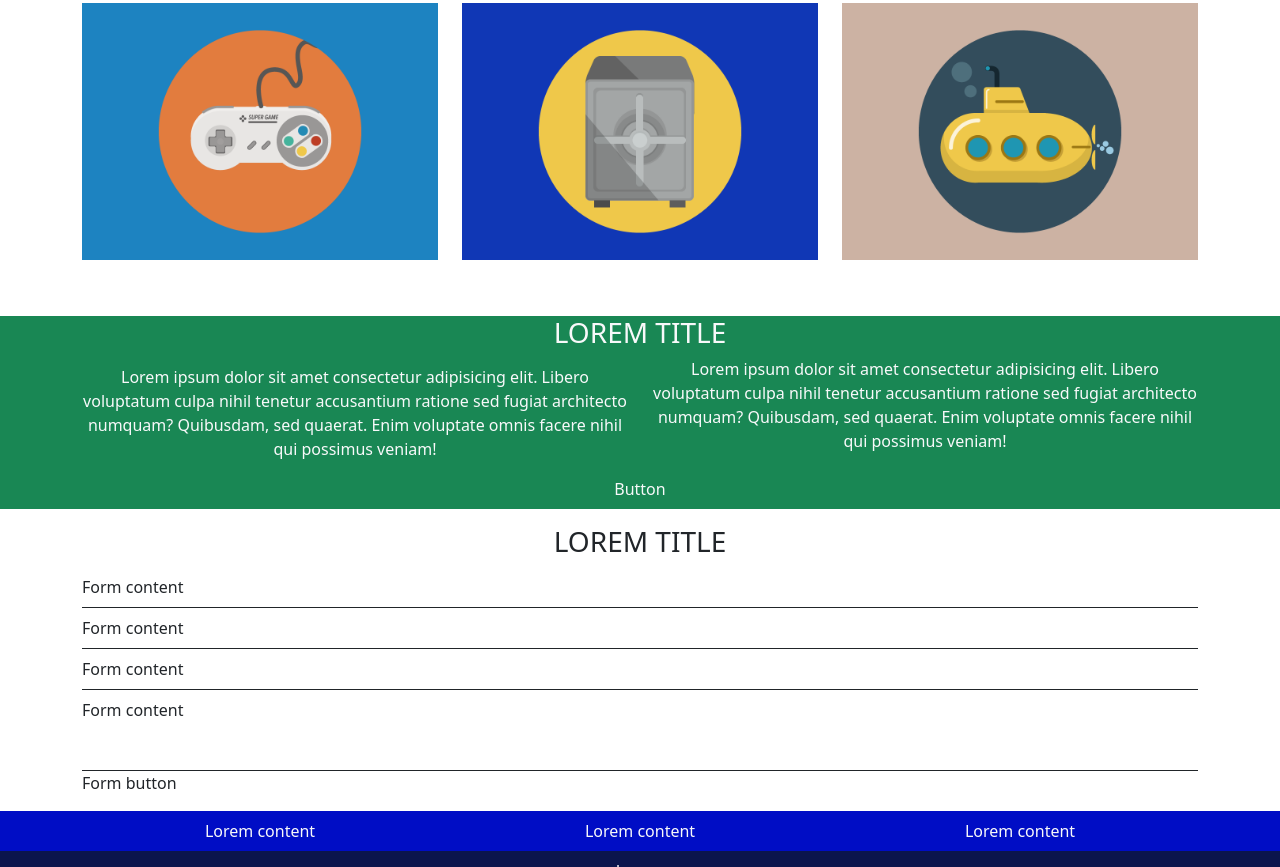
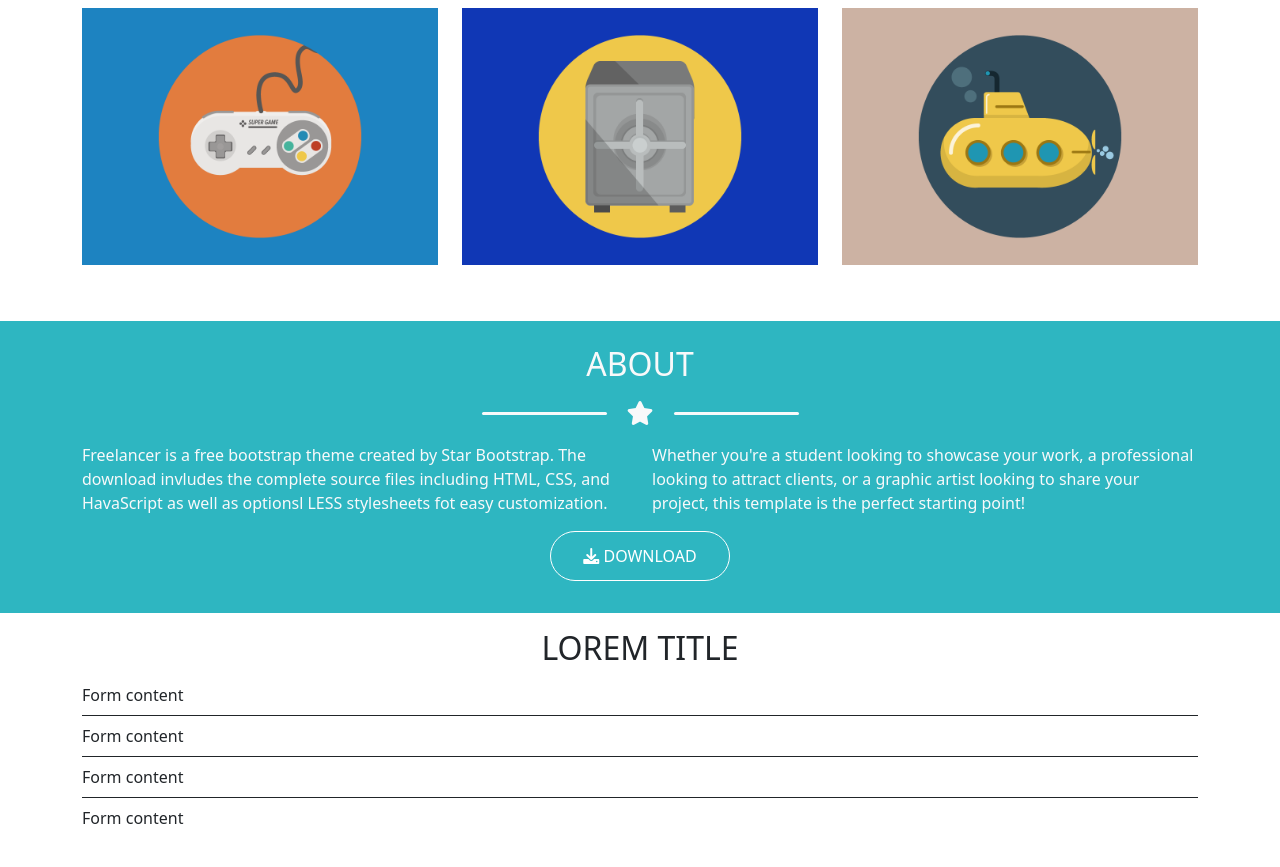
Before and after one commit to DanyMencu/html-css-bootstrap-freelancer, a plain HTML site: page index.html in a window 1280 px wide. Shown: the part 854-1721 px from the top of the page. Drawn offline with nearby package versions, Linux system fonts and the light colour scheme; files whose address does not match are found by name.

Commit message:
About section add

```diff
--- a/index.html
+++ b/index.html
@@ -74,7 +74,7 @@
         <!-- PORTFOLIO -->
         <section class=" my-5">
             <div class="container">
-                <h3>Portfolio</h3>
+                <h2>Portfolio</h2>
                 <div class="star_sep">
                     <i class="fas fa-star"></i>
                 </div>
@@ -113,20 +113,25 @@
             </div>
         </section>
         <!-- ABOUT -->
-        <section class="bg-success text-light">
+        <section class="bc_turquoise text-light py-4">
             <div class="container">
-                <h3>Lorem title</h3>
-                <div class="row">
-                    <div class="col-12 col-md-6 py-2">Lorem ipsum dolor sit amet consectetur adipisicing elit. Libero voluptatum culpa nihil tenetur accusantium ratione sed fugiat architecto numquam? Quibusdam, sed quaerat. Enim voluptate omnis facere nihil qui possimus veniam!</div>
-                    <div class="col-12 col-md-6">Lorem ipsum dolor sit amet consectetur adipisicing elit. Libero voluptatum culpa nihil tenetur accusantium ratione sed fugiat architecto numquam? Quibusdam, sed quaerat. Enim voluptate omnis facere nihil qui possimus veniam!</div>
-                    <div class="col-12 py-2">Button</div>
+                <h2>About</h2>
+                <div class="star_sep">
+                    <i class="fas fa-star"></i>
                 </div>
+                <div class="row text-start py-2">
+                    <div class="col-12 col-md-6">Freelancer is a free bootstrap theme created by Star Bootstrap. The download invludes the complete source files including HTML, CSS, and HavaScript as well as optionsl LESS stylesheets fot easy customization.</div>
+                    <div class="col-12 col-md-6">Whether you're a student looking to showcase your work, a professional looking to attract clients, or a graphic artist looking to share your project, this template is the perfect starting point!</div>
+                </div>
+                <a href="#" class="btn site-btn site-btn-outline-primary my-2">
+                    <i class="fas fa-download"></i> Download
+                </a>
             </div>
         </section>
         <!-- CONTACT -->
         <section class="my-3">
             <div class="container">
-                <h3>Lorem title</h3>
+                <h2>Lorem title</h2>
                 <div class="text-start">
                     <div class="border-bottom border-dark py-2">Form content</div>
                     <div class="border-bottom border-dark py-2">Form content</div>
--- a/style.css
+++ b/style.css
@@ -83,3 +83,25 @@ h4 {
 .img-box img {
     width: 100%;
 }
+
+/* ABOUT SECTION */
+
+.site-btn{
+    padding: .75rem 2rem;
+    text-transform: uppercase;
+    border-radius: 30px;
+}
+
+.site-btn-outline-primary {
+    color: white;
+    border-color: white;
+}
+
+.site-btn-outline-primary:hover {
+    color: #2eb6c1;
+    background-color: #fff;
+}
+
+.site-btn-outline-primary:focus {
+    box-shadow: none;
+}
```
